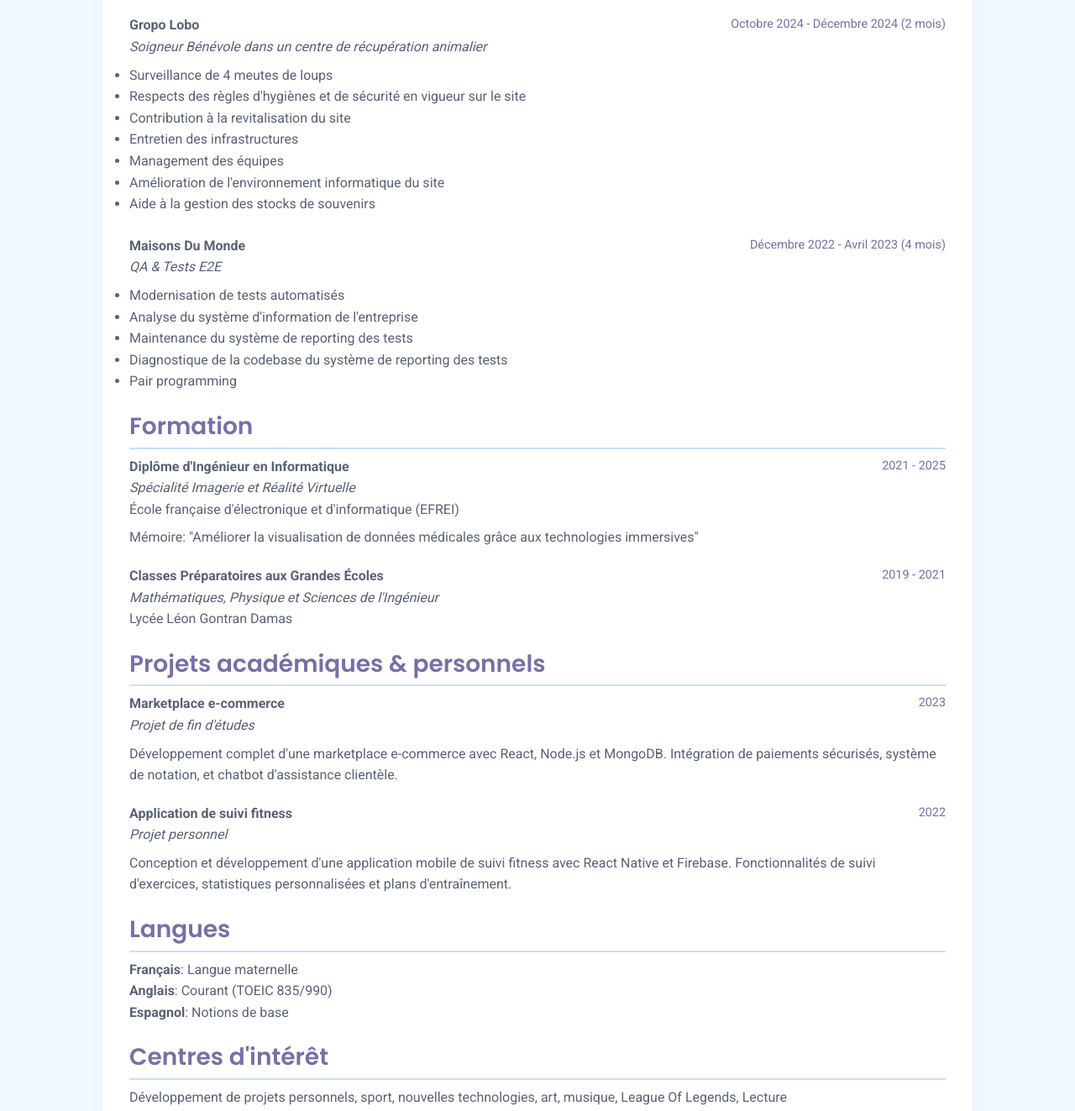
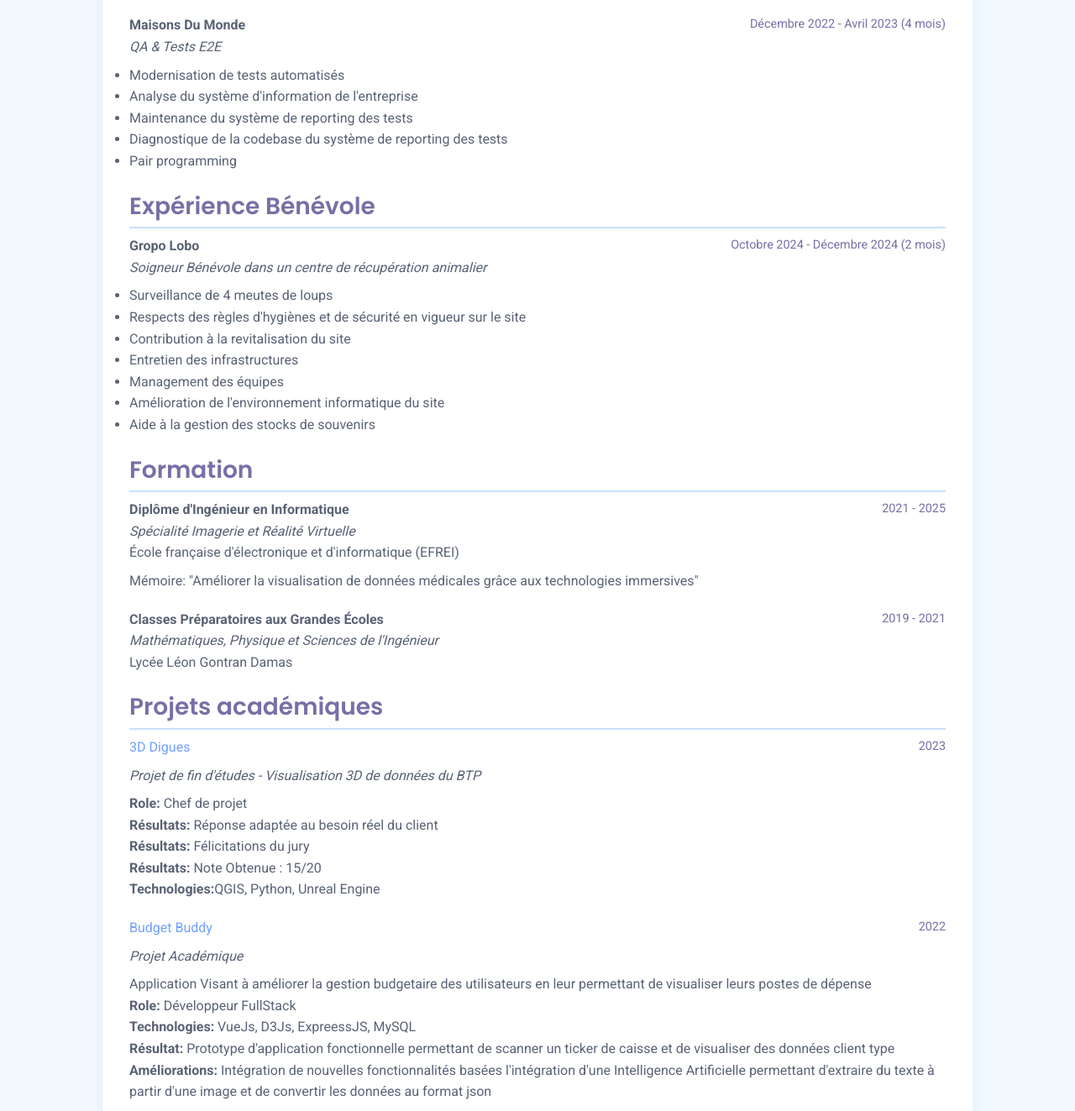
Before and after one commit to Karljoy973/stackfolio, a website: page public/cv.html in a window 1280 px wide. Shown: the part 987-2310 px from the top of the page at 84% size. Drawn offline with Linux system fonts and the light colour scheme.

Commit message:
update cv

```diff
--- a/public/cv.html
+++ b/public/cv.html
@@ -105,23 +105,7 @@
           </ul>
         </div>
 
-        <div class="experience-header">
-          <div>
-            <div class="company-name">Gropo Lobo </div>
-            <div class="job-title">Soigneur Bénévole dans un centre de récupération animalier</div>
-          </div>
-          <div class="date-range">Octobre 2024 - Décembre 2024 (2 mois)</div>
-        </div>
-        <ul>
-          <li>Surveillance de 4 meutes de loups</li>
-          <li>Respects des règles d'hygiènes et de sécurité en vigueur sur le site</li>
-          <li>Contribution à la revitalisation du site</li>
-          <li>Entretien des infrastructures</li>
-          <li>Management des équipes</li>
-          <li>Amélioration de l'environnement informatique du site</li>
-          <li>Aide à la gestion des stocks de souvenirs</li>
-        </ul>
-      </div>
+
 
         <div class="experience-item">
           <div class="experience-header">
@@ -139,6 +123,27 @@
             <li>Pair programming</li>
           </ul>
         </div>
+        <!-- Bénévolat -->
+         <div class="section">
+          <h2>Expérience Bénévole</h2>
+          <div class="experience-header">
+            <div>
+              <div class="company-name">Gropo Lobo </div>
+              <div class="job-title">Soigneur Bénévole dans un centre de récupération animalier</div>
+            </div>
+            <div class="date-range">Octobre 2024 - Décembre 2024 (2 mois)</div>
+          </div>
+          <ul>
+            <li>Surveillance de 4 meutes de loups</li>
+            <li>Respects des règles d'hygiènes et de sécurité en vigueur sur le site</li>
+            <li>Contribution à la revitalisation du site</li>
+            <li>Entretien des infrastructures</li>
+            <li>Management des équipes</li>
+            <li>Amélioration de l'environnement informatique du site</li>
+            <li>Aide à la gestion des stocks de souvenirs</li>
+          </ul>
+        </div>
+      </div>
 
         <!-- Formation -->
         <div class="section">
@@ -170,28 +175,36 @@
 
       <!-- Projets -->
       <div class="section">
-        <h2>Projets académiques & personnels</h2>
+        <h2>Projets académiques</h2>
 
         <div class="experience-item">
           <div class="experience-header">
             <div>
-              <div class="company-name">Marketplace e-commerce</div>
-              <div class="job-title">Projet de fin d'études</div>
+              <div class="project-title">3D Digues</div>
+              <div class="job-title">Projet de fin d'études - Visualisation 3D de données du BTP</div>
             </div>
             <div class="date-range">2023</div>
           </div>
-          <p>Développement complet d'une marketplace e-commerce avec React, Node.js et MongoDB. Intégration de paiements sécurisés, système de notation, et chatbot d'assistance clientèle.</p>
+          <p><strong>Role:</strong> Chef de projet</p>
+          <p><strong>Résultats:</strong> Réponse adaptée au besoin réel du client</p>
+          <p><strong>Résultats:</strong> Félicitations du jury</p>
+          <p><strong>Résultats:</strong> Note Obtenue : 15/20</p>
+          <p><strong>Technologies:</strong>QGIS, Python, Unreal Engine</p>
         </div>
 
         <div class="experience-item">
           <div class="experience-header">
             <div>
-              <div class="company-name">Application de suivi fitness</div>
-              <div class="job-title">Projet personnel</div>
+              <div class="project-title">Budget Buddy</div>
+              <div class="job-title">Projet Académique</div>
             </div>
             <div class="date-range">2022</div>
           </div>
-          <p>Conception et développement d'une application mobile de suivi fitness avec React Native et Firebase. Fonctionnalités de suivi d'exercices, statistiques personnalisées et plans d'entraînement.</p>
+          <p>Application Visant à améliorer la gestion budgetaire des utilisateurs en leur permettant de visualiser leurs postes de dépense</p>
+          <p><strong>Role:</strong> Développeur FullStack</p>
+          <p><strong>Technologies:</strong> VueJs, D3Js, ExpreessJS, MySQL</p>
+          <p><strong>Résultat:</strong> Prototype d'application fonctionnelle permettant de scanner un ticker de caisse et de visualiser des données client type</p>
+          <p><strong>Améliorations:</strong> Intégration de nouvelles fonctionnalités basées l'intégration d'une Intelligence Artificielle permettant d'extraire du texte à partir d'une image et de convertir les données au format json</p>
         </div>
       </div>
 
```
